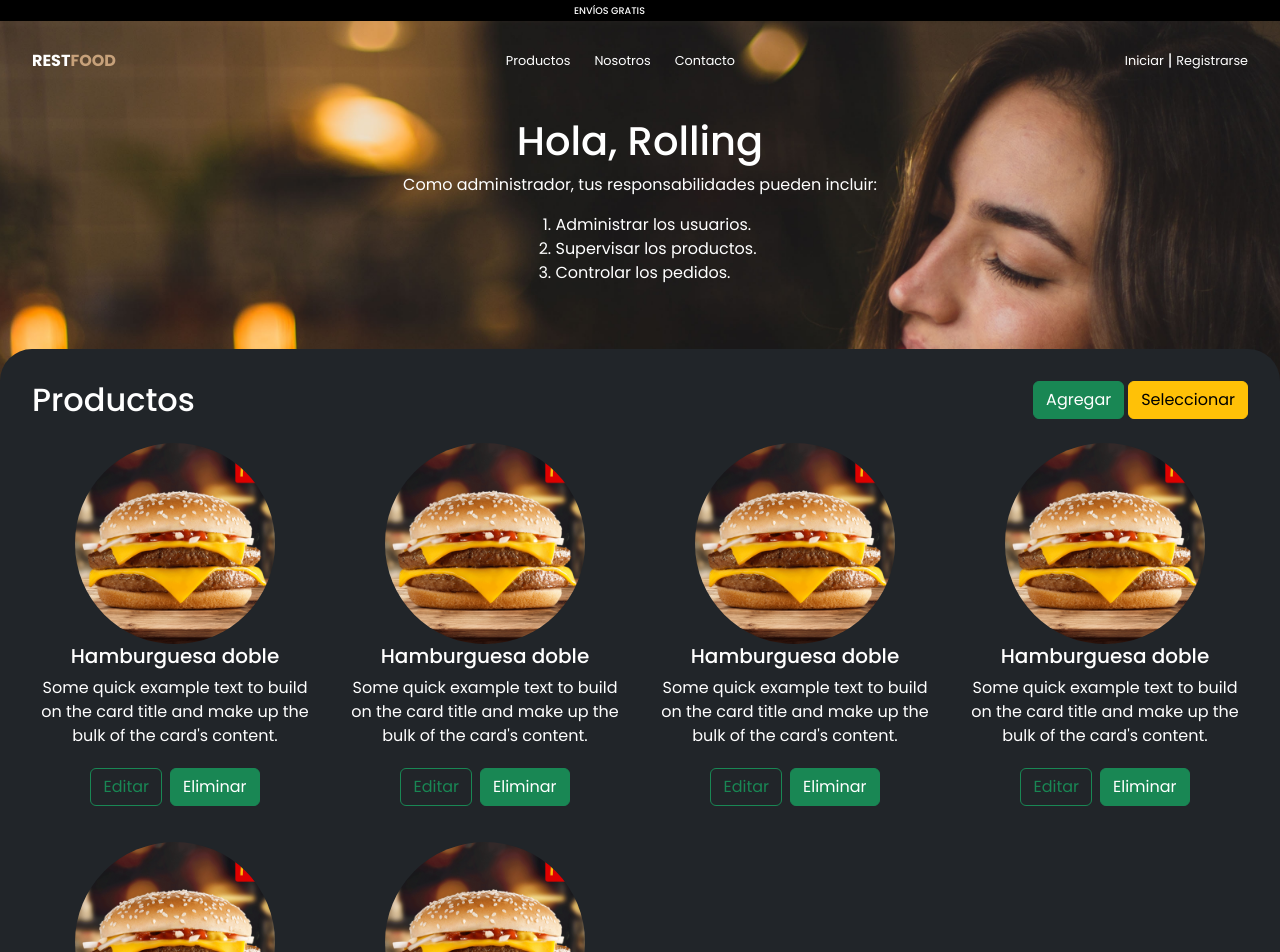
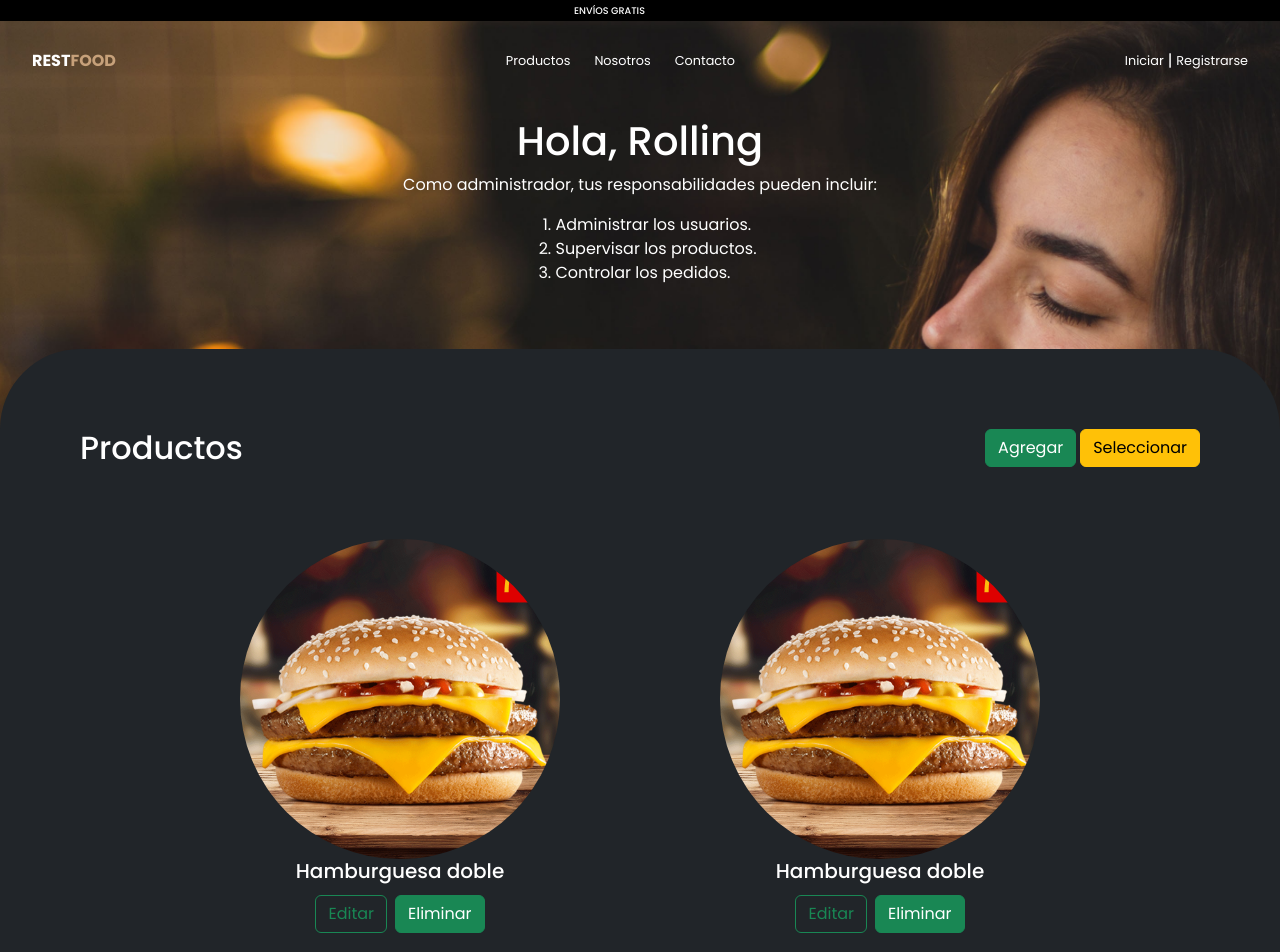
Before and after one commit to Mateo872/restfood, a React (Vite) app: page /administrador in a window 1280 px wide. Shown: the top 952 px of the page. Built offline with nearby package versions, Linux system fonts and the light colour scheme.

Commit message:
ajuste la vista en dispositivos grandes

```diff
--- a/src/componentes/ItemProducto.jsx
+++ b/src/componentes/ItemProducto.jsx
@@ -8,10 +8,6 @@ const ItemProducto = () => {
     <Card className="cardPproducto text-center">
       <Card.Img variant="top" className="cardImg" src={hamburguesa} />
         <Card.Title>Hamburguesa doble</Card.Title>
-        <Card.Text>
-          Some quick example text to build on the card title and make up the
-          bulk of the card's content.
-        </Card.Text>
         <Button variant="outline-success" className="m-1">Editar</Button>
         <Button variant="success" className="m-1">Eliminar</Button>
     </Card>
--- a/src/pages/Administrador.css
+++ b/src/pages/Administrador.css
@@ -45,6 +45,19 @@
         width: 70%;
         border-radius: 50%;
     }
+
+    .contenedorProductos{
+        height: 30rem;
+        overflow: auto;
+    }
+
+    .contenedorProductos::-webkit-scrollbar{
+        width: 7px;
+    }
+    .contenedorProductos::-webkit-scrollbar-thumb{
+        background:#FFC107;
+        border-radius: 1rem;
+    }
 }
 @media all and (min-width: 768px){
     .contenedorAdministracion{
@@ -64,3 +77,17 @@
         display: inline-block;
     }
 }
+@media all and (min-width: 1024px){
+    .contenedorAdministracion{
+        border-radius: 5rem;
+        padding: 5rem;
+    }
+    .contenedorProductos{
+        height: 50rem;
+        justify-content: center;
+    }
+    .cardPproducto{
+        width: 30rem;
+    }
+
+}
--- a/src/pages/Administrador.jsx
+++ b/src/pages/Administrador.jsx
@@ -2,7 +2,7 @@ import React from "react";
 import Header from "../componentes/comunes/Header";
 import Footer from "../componentes/comunes/Footer";
 import "./Administrador.css";
-import { Button } from "react-bootstrap";
+import { Button, Container } from "react-bootstrap";
 import { BsFillPlusSquareFill, BsCheckSquareFill } from "react-icons/bs";
 import ItemProducto from "../componentes/ItemProducto";
 
@@ -23,23 +23,39 @@ const Administrador = () => {
       {/*Contenedor de administracion*/}
       <section className="text-white bg-dark contenedorAdministracion">
         {/*Título y botones de agregar y seleccionar*/}
-        <article className="d-flex justify-content-between">
+        <article className="d-flex justify-content-between mb-5">
           <h2>Productos</h2>
           <div>
-            <Button variant="success" className="btnAgregar me-1">Agregar</Button>
-            <Button variant="warning" className="btnSeleccionar">Seleccionar</Button>
+            <Button variant="success" className="btnAgregar me-1">
+              Agregar
+            </Button>
+            <Button variant="warning" className="btnSeleccionar">
+              Seleccionar
+            </Button>
             <BsFillPlusSquareFill className="iconoAgregar me-2"></BsFillPlusSquareFill>
             <BsCheckSquareFill className="iconoSeleccionar"></BsCheckSquareFill>
           </div>
         </article>
         {/*Productos*/}
-        <article className="row row-cols-sm-1 row-cols-md-3 row-cols-lg-4">
+        <article className="row row-cols-sm-1 row-cols-md-3 row-cols-lg-3 contenedorProductos">
           <ItemProducto></ItemProducto>
           <ItemProducto></ItemProducto>
           <ItemProducto></ItemProducto>
           <ItemProducto></ItemProducto>
           <ItemProducto></ItemProducto>
           <ItemProducto></ItemProducto>
+          <ItemProducto></ItemProducto>
+          <ItemProducto></ItemProducto>
+          <ItemProducto></ItemProducto>
+          <ItemProducto></ItemProducto>
+          <ItemProducto></ItemProducto>
+          <ItemProducto></ItemProducto>
+        </article>
+        {/*Usuarios*/}
+        <article></article>
+        {/*Pedidos*/}
+        <article>
+            <h2>Usuarios</h2>
         </article>
       </section>
       <Footer></Footer>
```
Lines whose indentation alone changed are shown as unchanged.
